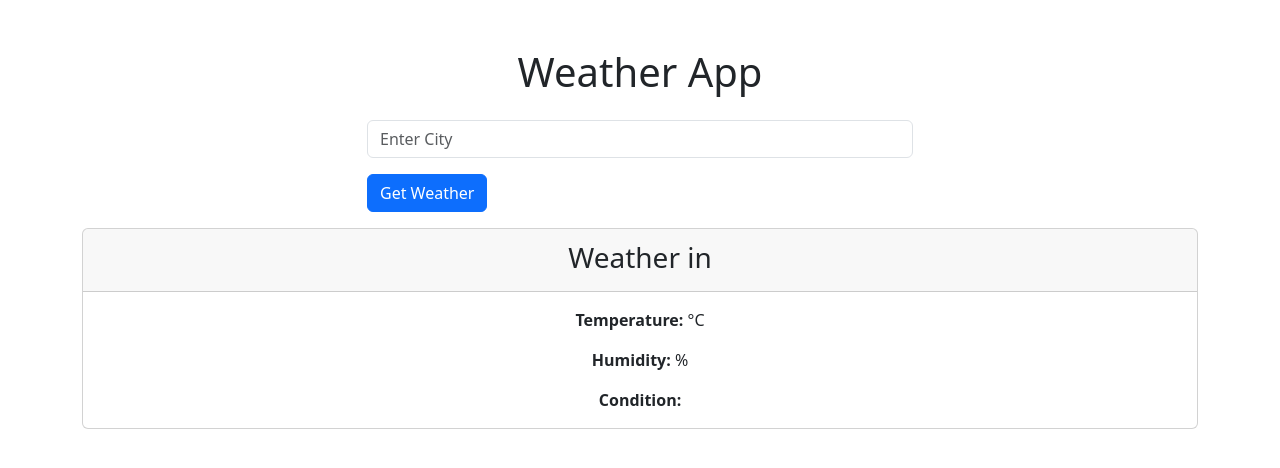
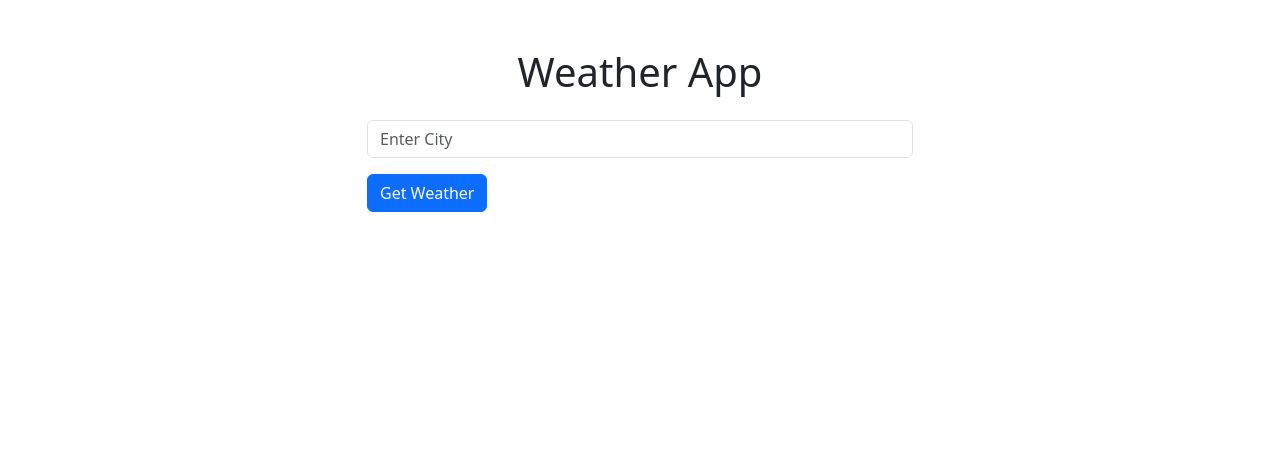
Before and after one commit to Pav85/react-weather-app, a React (Create React App) app: page / in a window 1280 px wide. Shown: the top 468 px of the page. Built offline with nearby package versions, Linux system fonts and the light colour scheme; no server answers.

Commit message:
api integration with the card

```diff
--- a/src/App.js
+++ b/src/App.js
@@ -52,8 +52,8 @@ function App() {
         </Col>
       </Row>
       {error && <Alert variant="danger">{error}</Alert>}
-      {/* {weather && <WeatherDisplayCard weather={weather} />} */}
-      <WeatherDisplayCard weather={weather} />
+      {weather && <WeatherDisplayCard weather={weather} />}
+      {/* <WeatherDisplayCard weather={weather} /> */}
     </Container>
   );
 }
--- a/src/components/WeatherDisplayCard.js
+++ b/src/components/WeatherDisplayCard.js
@@ -1,21 +1,22 @@
 import React from "react";
 import { Card } from "react-bootstrap";
 
-const WeatherDisplayCard = () => {
+const WeatherDisplayCard = ({ weather }) => {
+  if (!weather) return null;
   return (
     <Card className="text-center">
       <Card.Header>
-        <h3 className="mt-1">Weather in </h3>
+        <h3 className="mt-1">Weather in {weather.location.name}</h3>
       </Card.Header>
       <Card.Body>
         <Card.Text>
-          <strong>Temperature:</strong> °C
+          <strong>Temperature: {weather.current.temp_c}</strong> °C
         </Card.Text>
         <Card.Text>
-          <strong>Humidity:</strong> %
+          <strong>Humidity: {weather.current.humidity}</strong> %
         </Card.Text>
         <Card.Text>
-          <strong>Condition:</strong>{" "}
+          <strong>Condition: {weather.current.condition.text}</strong>{" "}
         </Card.Text>
       </Card.Body>
     </Card>
```
